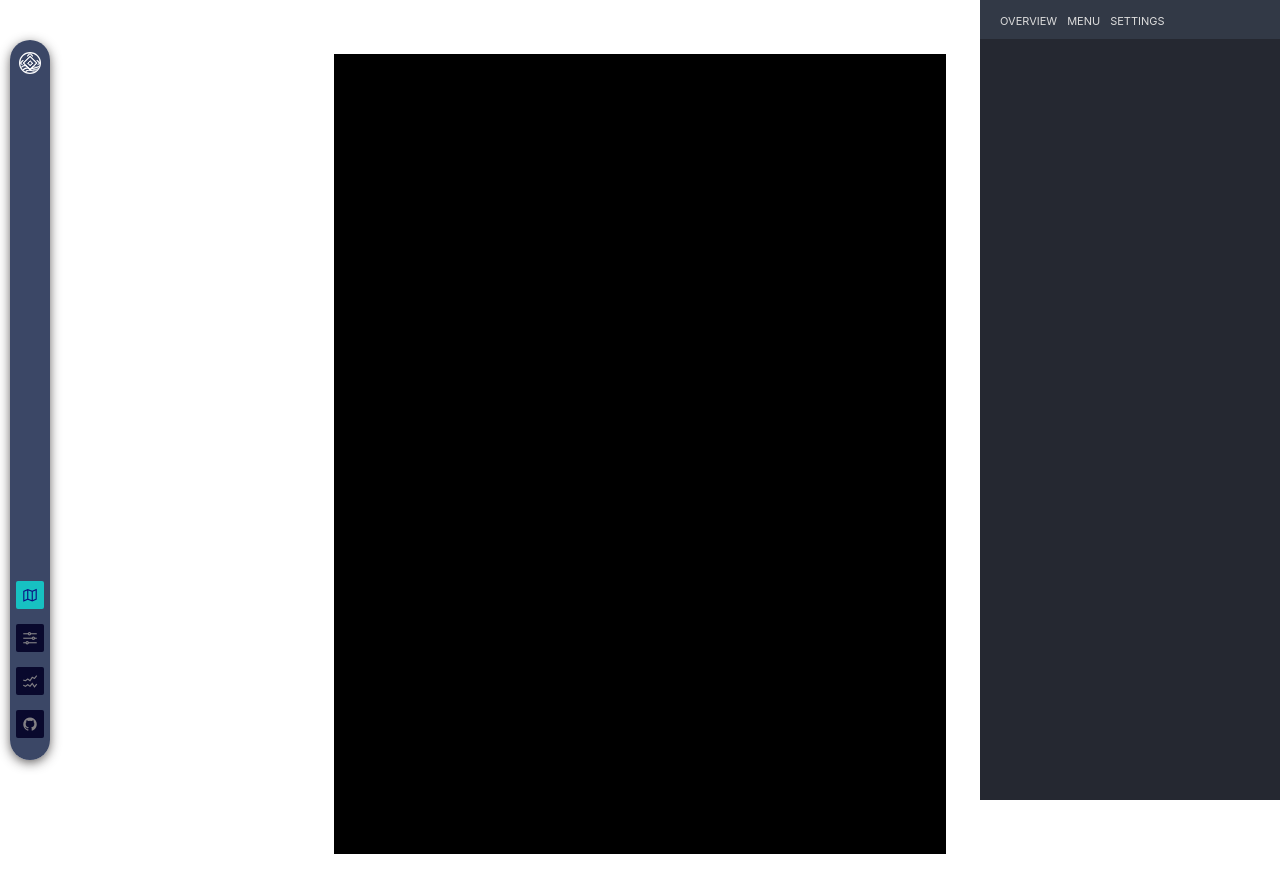
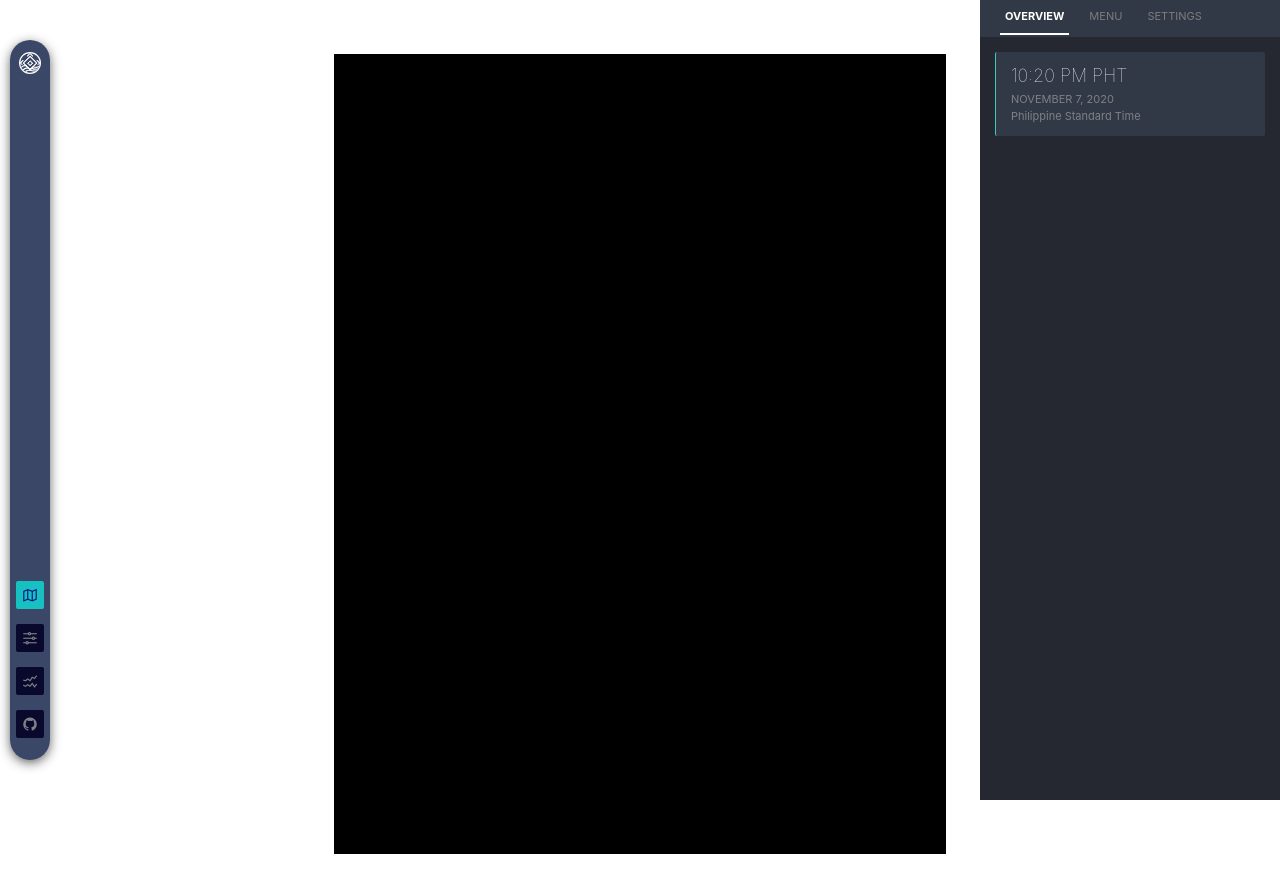
Before and after one commit to quadroloop/onos, a Next.js app: page / in a window 1280 px wide. Shown: the top 892 px of the page. Built offline with nearby package versions, Linux system fonts and the light colour scheme.

Commit message:
completed inital render of clock component

```diff
--- /dev/null
+++ b/components/Clock.tsx
@@ -0,0 +1,13 @@
+const Clock = () => {
+  return (
+    <div className="content-body">
+      <div className="card-item time-widget">
+        <span>10:20 PM PHT</span>
+        <small>NOVEMBER 7, 2020</small>
+        <small>Philippine Standard Time</small>
+      </div>
+    </div>
+  );
+};
+
+export default Clock;
--- a/components/InfoBar.tsx
+++ b/components/InfoBar.tsx
@@ -1,12 +1,16 @@
+import Clock from "./Clock";
+
 const InfoBar = () => {
   return (
     <>
       <div className="info-bar">
         <div className="info-nav">
-          <span>Overview</span>
+          <span className="active">Overview</span>
           <span>Menu</span>
           <span>Settings</span>
         </div>
+
+        <Clock />
       </div>
     </>
   );
--- a/styles/dashboard.scss
+++ b/styles/dashboard.scss
@@ -73,14 +73,27 @@ $bg-primary: #252831;
 
   .info-nav {
     background: $sidebar-header-color;
-    padding: 5px 20px;
-    color: #ddd;
+    padding: 0px 20px 8px;
 
     span {
       font-size: 11px;
       text-transform: uppercase;
-      margin-right: 10px;
+      margin-right: 15px;
+      color: rgb(124, 124, 124);
+      padding: 10px 5px;
+
+      &.active {
+        font-weight: 700;
+        color: #fff;
+        border-bottom: 2px solid #fff;
+      }
     }
+  }
+
+  .content-body {
+    padding: 15px 15px;
+    display: flex;
+    flex-direction: column;
   }
 }
 
@@ -91,3 +104,29 @@ $bg-primary: #252831;
     filter: contrast(130%) opacity(70%);
   }
 }
+
+.card-item {
+  background: $sidebar-header-color;
+  border-radius: 2px;
+  width: 100%;
+  color: #fff;
+  margin-bottom: 10px;
+  height: auto;
+}
+
+.time-widget {
+  padding: 10px 15px;
+  height: auto;
+  display: flex;
+  flex-direction: column;
+  border-left: 1px solid #42c5ba;
+
+  span {
+    font-weight: 100;
+  }
+
+  small {
+    font-size: 11px;
+    color: #7e8085;
+  }
+}
```
